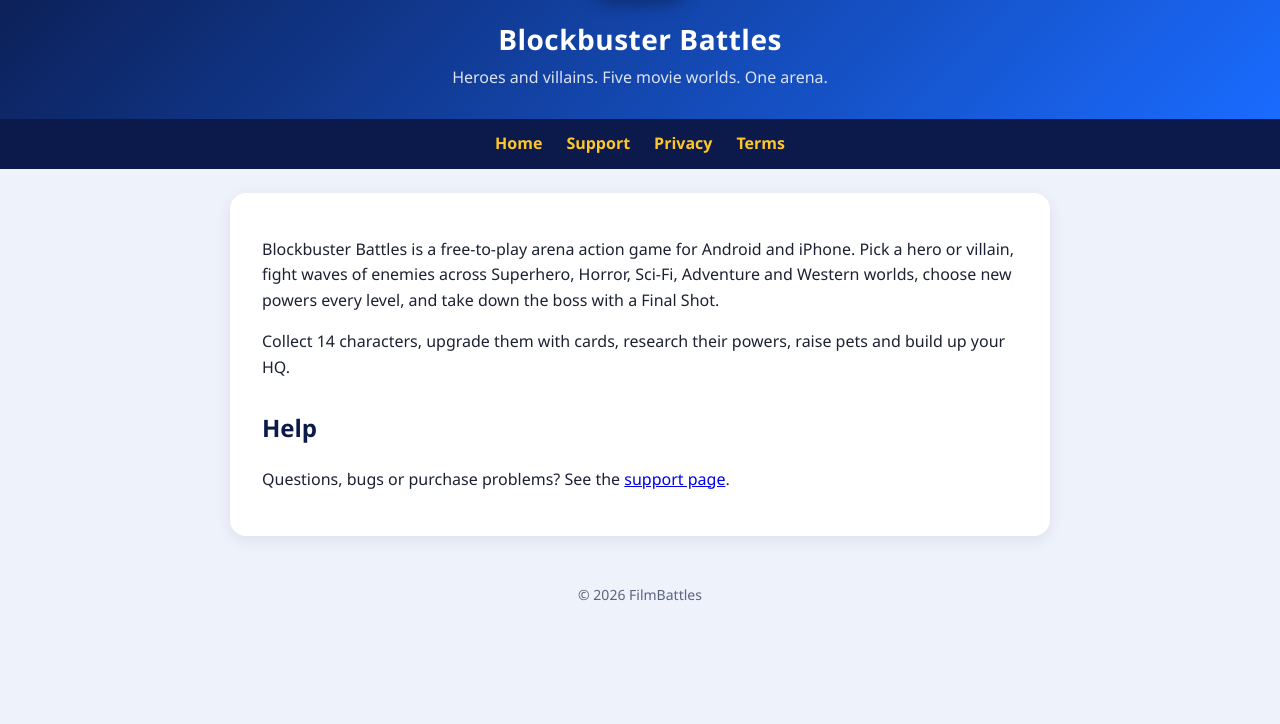
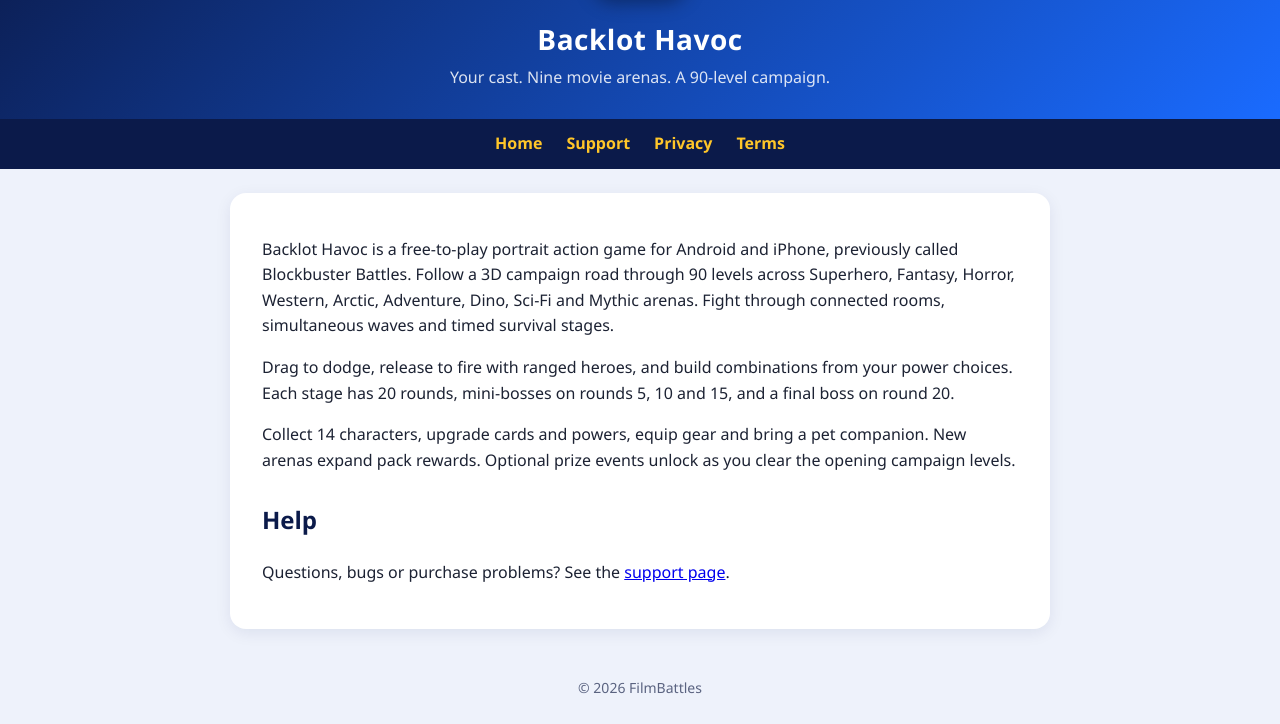
Before and after one commit to blockbusterbattlessupport-star/blockbusterbattles, a plain HTML site: page index.html in a window 1280 px wide. Shown: the part 127-851 px from the top of the page. Before the commit the page ends 800 px from the top, so only its background shows below. Drawn offline with Linux system fonts and the light colour scheme.

Commit message:
Apply Backlot Havoc branding and document the campaign reboot

```diff
--- a/index.html
+++ b/index.html
@@ -3,21 +3,24 @@
 <head>
 <meta charset="utf-8">
 <meta name="viewport" content="width=device-width, initial-scale=1">
-<title>Blockbuster Battles</title>
+<title>Backlot Havoc</title>
 <link rel="stylesheet" href="style.css">
 </head>
 <body>
 <header>
-  <img src="icon.png" alt="Blockbuster Battles icon">
-  <h1>Blockbuster Battles</h1>
-  <p>Heroes and villains. Five movie worlds. One arena.</p>
+  <img src="icon.png" alt="Backlot Havoc icon">
+  <h1>Backlot Havoc</h1>
+  <p>Your cast. Nine movie arenas. A 90-level campaign.</p>
 </header>
 <nav><a href="index.html">Home</a><a href="support.html">Support</a><a href="privacy.html">Privacy</a><a href="terms.html">Terms</a></nav>
 <main>
-  <p>Blockbuster Battles is a free-to-play arena action game for Android and iPhone. Pick a hero or villain, fight waves of
-  enemies across Superhero, Horror, Sci-Fi, Adventure and Western worlds, choose new powers every level, and take down
-  the boss with a Final Shot.</p>
-  <p>Collect 14 characters, upgrade them with cards, research their powers, raise pets and build up your HQ.</p>
+  <p>Backlot Havoc is a free-to-play portrait action game for Android and iPhone, previously called Blockbuster Battles.
+  Follow a 3D campaign road through 90 levels across Superhero, Fantasy, Horror, Western, Arctic, Adventure, Dino,
+  Sci-Fi and Mythic arenas. Fight through connected rooms, simultaneous waves and timed survival stages.</p>
+  <p>Drag to dodge, release to fire with ranged heroes, and build combinations from your power choices. Each stage
+  has 20 rounds, mini-bosses on rounds 5, 10 and 15, and a final boss on round 20.</p>
+  <p>Collect 14 characters, upgrade cards and powers, equip gear and bring a pet companion. New arenas expand pack
+  rewards. Optional prize events unlock as you clear the opening campaign levels.</p>
   <h2>Help</h2>
   <p>Questions, bugs or purchase problems? See the <a href="support.html">support page</a>.</p>
 </main>
```
Also changed, not shown: privacy.html (+3 -3 lines), support.html (+9 -2 lines), terms.html (+3 -3 lines).
